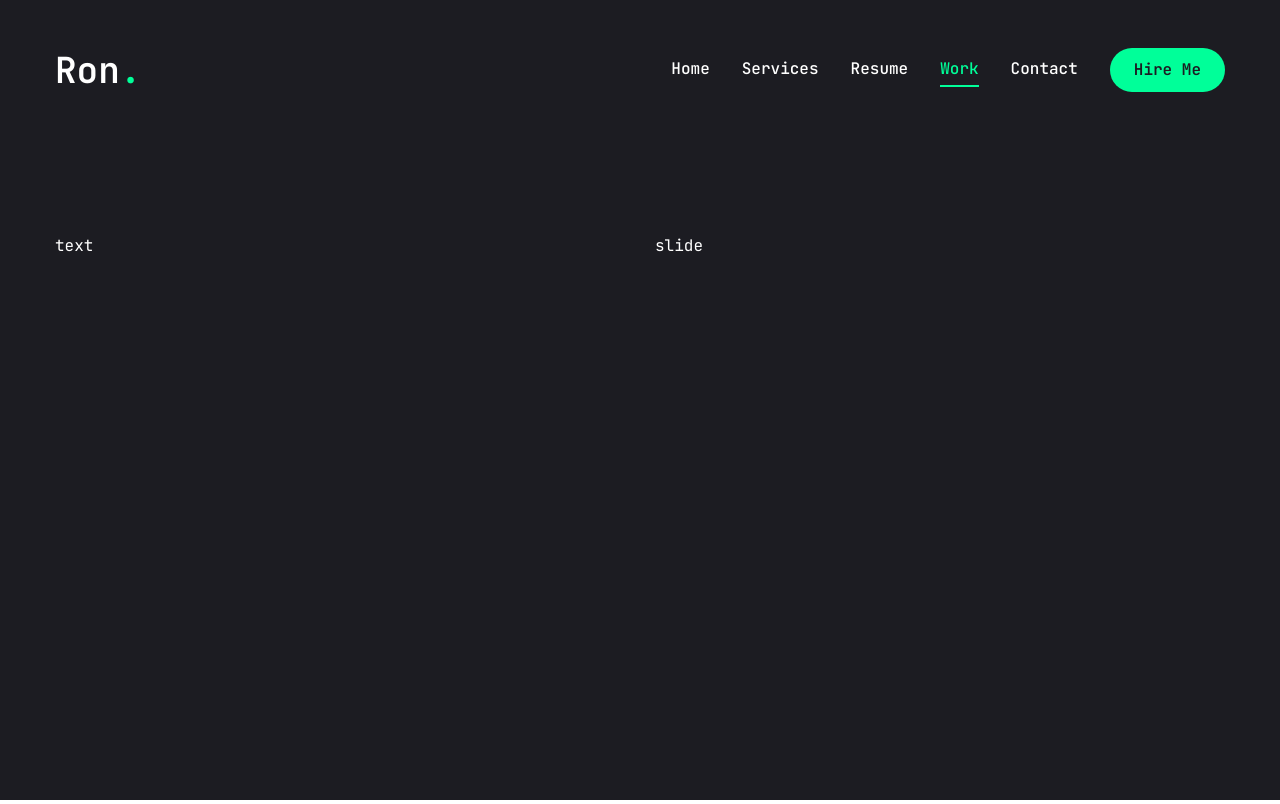
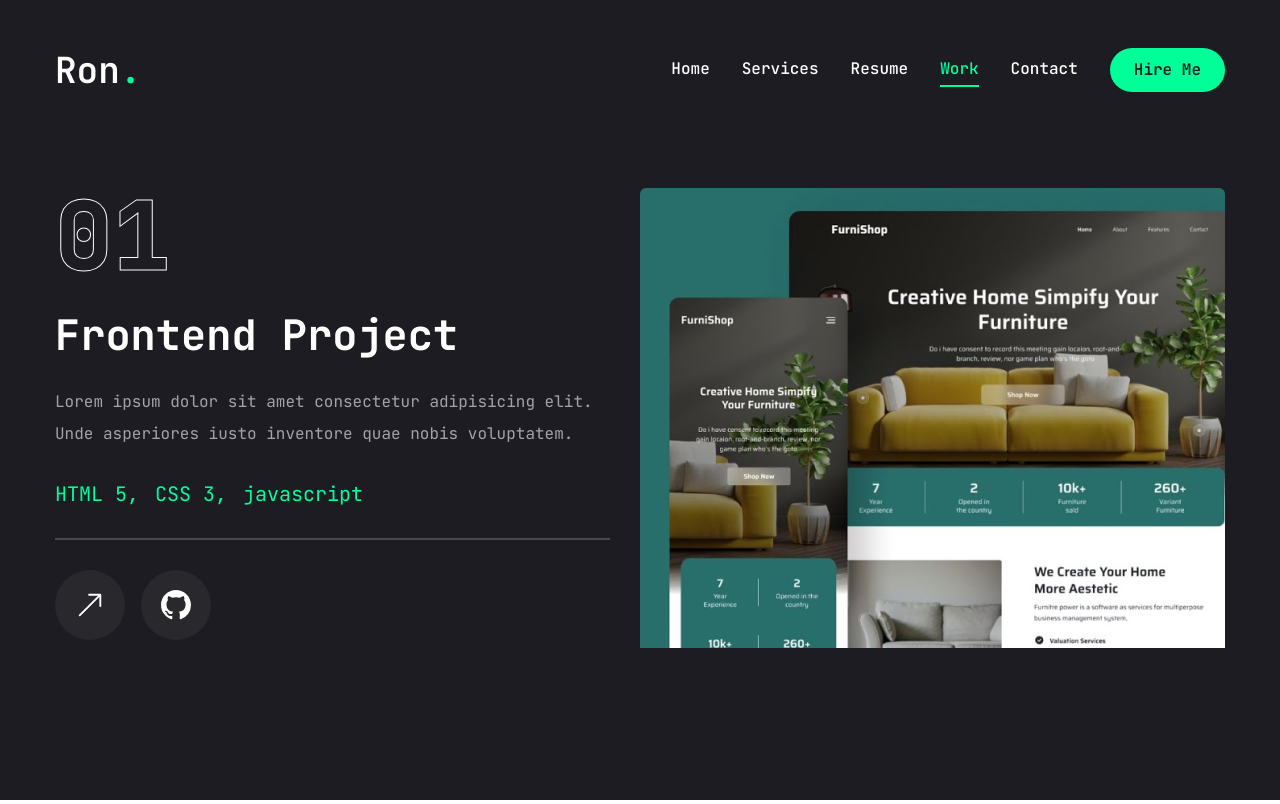
Before and after one commit to eringz/portfolio, a Next.js app: page /work in a window 1280 px wide. Built offline with nearby package versions, Linux system fonts and the light colour scheme.

Commit message:
done initial work layout

```diff
--- a/app/work/page.tsx
+++ b/app/work/page.tsx
@@ -17,6 +17,21 @@ import {
 
 import Link from "next/link";
 import Image from "next/image";
+
+type Project = {
+    num: string;
+    category: string;
+    title: string;
+    description: string;
+    stack: { name: string }[];
+    image: string;
+    live: string;
+    github: string;
+};
+
+type Swiper = {
+    activeIndex: number;
+};
 
 const projects = [
     {
@@ -56,14 +71,29 @@ const projects = [
         github: '',
     },
 ]
+
+
 {/* 2:15:38 */}
 
 const Work = () => {
-    const [project, setProject] = useState(projects[0])
+    const [project, setProject] = useState<Project>(projects[0]);
+
+    const handleSlideChange = (swiper: Swiper) => {
+        const currentIndex = swiper.activeIndex;
+        setProject(projects[currentIndex]);
+    }
+
     return (
         <motion.section
             initial={{opacity: 0}}
-            animate={{opacity: 1}}
+            animate={{
+                opacity: 1,
+                transition: {
+                    delay: 2.4,
+                    duration: 0.4,
+                    ease: "easeIn"
+                }
+            }}
             className="min-h-[80vh] flex flex-col justify-center items-center
             py-12 xl:px-0"
         >
@@ -72,9 +102,98 @@ const Work = () => {
                     <div className="w-full xl:w-[50%] xl:h-[460px] flex flex-col xl:justify-between
                         order-2 xl:order-none"
                     >
-                        text
+                        <div className="flex flex-col gap-[30px] h-[50%]">
+                            {/* OUTLINE NUM */}
+                            <div className="text-8xl leading-none font-extrabold
+                                text-transparent text-outline"
+                            >
+                                {project.num}
+                            </div>
+                            {/* PROJECT CATEGORY */}
+                            <h2 className="text-[42px] font-bold leading-none text-white
+                                group-hove:text-accent transition-all duration-500 capitalize"
+                            >
+                                {project.category} project
+                            </h2>
+                            {/* PROJECT DESCRIPTION */}
+                            <p className="text-white/60">{project.description}</p>
+                            {/* STACK */}
+                            <ul className="flex gap-4">
+                                {project.stack.map((item, index) =>{
+                                    return <li
+                                        key={index}
+                                        className="text-xl text-accent"
+                                    >
+                                        {item.name}
+                                        {index !== project.stack.length - 1 && ','}
+                                    </li>
+
+                                })}
+                            </ul>
+                            <div className="border border-white/20"></div>
+                            {/* BUTTONS */}
+                            <div className="flex items-center gap-4">
+                                {/* Live project button */}
+                                <Link href={project.live}>
+                                    <TooltipProvider delayDuration={100}>
+                                        <Tooltip>
+                                            <TooltipTrigger className="w-[70px] h-[70px] rounded-full bg-white/5 flex justify-center items-center group">
+                                                <BsArrowUpRight className="text-white text-3xl group-hover:text-accent" />
+                                            </TooltipTrigger>
+                                            <TooltipContent className="text-primary">
+                                                <p className="bg-white/80 rounded p-1">Live project</p>
+                                            </TooltipContent>
+                                        </Tooltip>
+                                    </TooltipProvider>
+                                </Link>
+                                {/* Github project button */}
+                                <Link href={project.github}>
+                                    <TooltipProvider delayDuration={100}>
+                                        <Tooltip>
+                                            <TooltipTrigger className="w-[70px] h-[70px] rounded-full bg-white/5 flex justify-center items-center group">
+                                                <BsGithub className="text-white text-3xl group-hover:text-accent" />
+                                            </TooltipTrigger>
+                                            <TooltipContent className="text-primary">
+                                                <p className="bg-white/80 rounded p-1">Github Repository</p>
+                                            </TooltipContent>
+                                        </Tooltip>
+                                    </TooltipProvider>
+                                </Link>
+                            </div>
+                        </div>
                     </div>
-                    <div className="w-full xl:w-[50%]">slide</div>
+                    <div className="w-full xl:w-[50%]">
+                        <Swiper
+                            spaceBetween={30}
+                            slidesPerView={1}
+                            className="xl:h-[520px] mb-12 rounded-md"
+                            onSlideChange={handleSlideChange}
+                        >
+                            {projects.map((project, index) => {
+                                return <SwiperSlide
+                                    key={index}
+                                    className="w-full"
+                                >
+                                    <div
+                                        className="h-[460px] relative group flex justify-center items-center
+                                        bg-pink-50/20 "
+                                    >
+                                        {/* OVERLAY */}
+                                        <div></div>
+                                        {/* IMAGE */}
+                                        <div className="w-full h-full ">
+                                            <Image
+                                                src={project.image}
+                                                fill
+                                                className="objerct-cover"
+                                                alt="image"
+                                            />
+                                        </div>
+                                    </div>
+                                </SwiperSlide>
+                            })}
+                        </Swiper>
+                    </div>
                 </div>
             </div>
         </motion.section>
```
